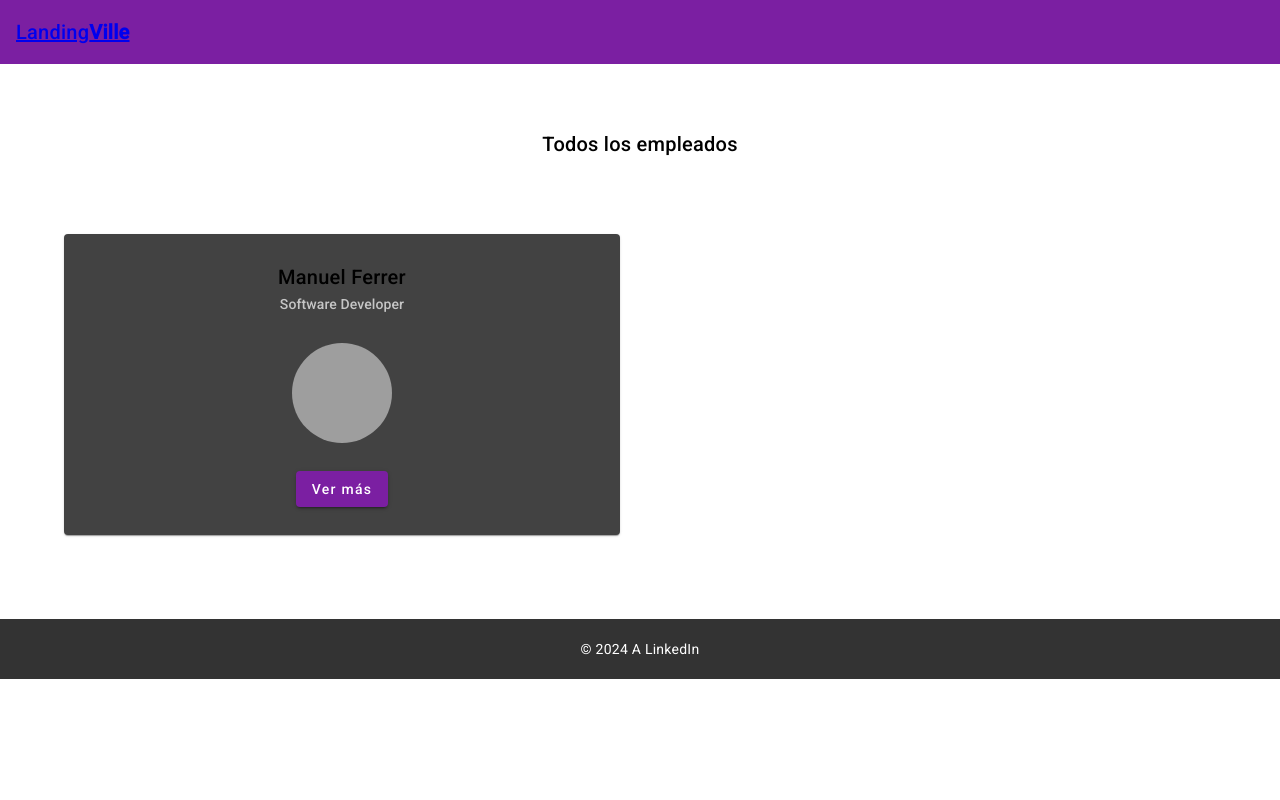
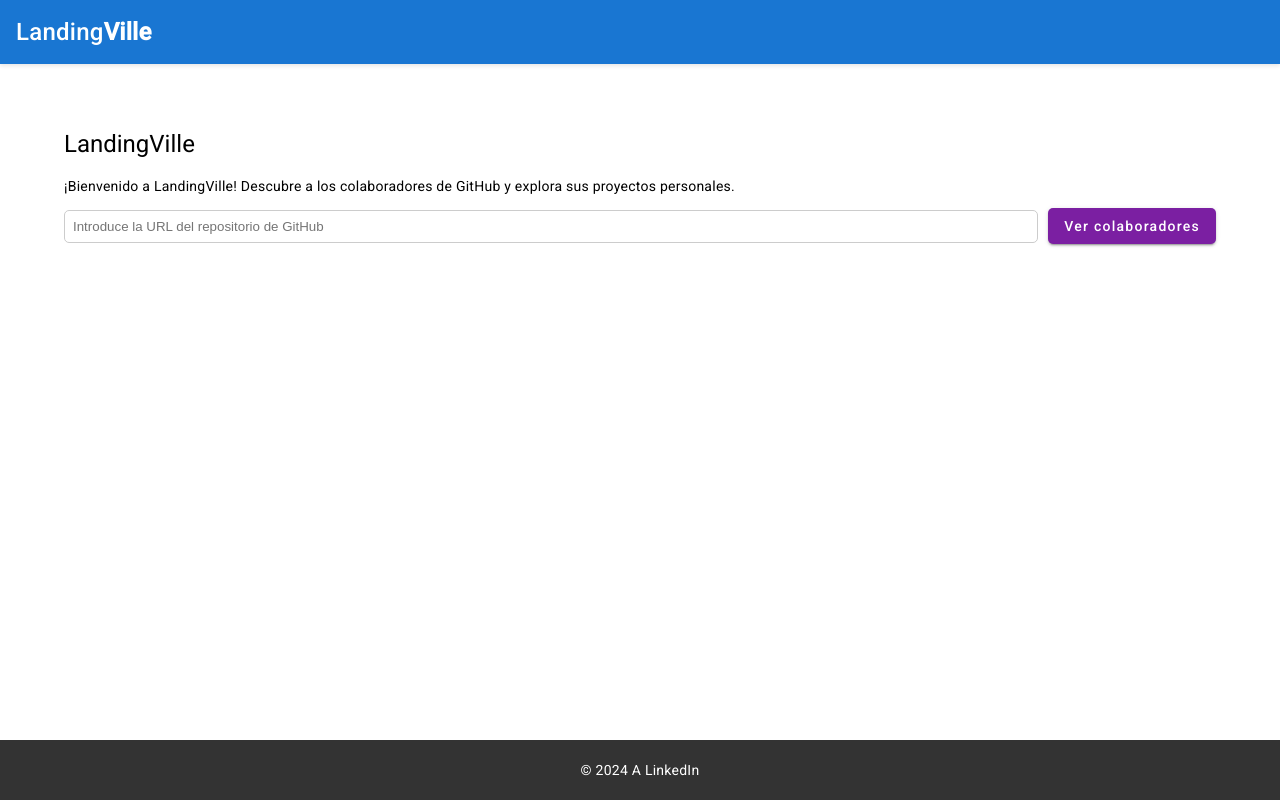
Before and after one commit to ManuFerrer094/landingville, an Angular app: page / in a window 1280 px wide. Built offline with nearby package versions, Linux system fonts and the light colour scheme; grey boxes are pictures that could not be loaded.

Commit message:
Project upgrade to generate landing page per contributor in github project

```diff
--- a/src/app/app.module.ts
+++ b/src/app/app.module.ts
@@ -17,6 +17,8 @@ import { MatListModule } from '@angular/material/list';
 import { MatChipsModule } from '@angular/material/chips';
 import { MatIconModule } from '@angular/material/icon';
 import { MatPaginatorModule } from '@angular/material/paginator';
+import { FormsModule } from '@angular/forms';
+import { MatFormFieldModule } from '@angular/material/form-field';
 
 @NgModule({
   declarations: [
@@ -39,7 +41,9 @@ import { MatPaginatorModule } from '@angular/material/paginator';
     MatChipsModule,
     MatIconModule,
     HttpClientModule,
-    MatPaginatorModule
+    MatPaginatorModule,
+    FormsModule,
+    MatFormFieldModule
   ],
   providers: [],
   bootstrap: [AppComponent]
--- a/src/app/csv.service.ts
+++ b/src/app/csv.service.ts
@@ -1,13 +1,14 @@
 import { Injectable } from '@angular/core';
-import { HttpClient } from '@angular/common/http';
-import { Observable } from 'rxjs';
-import { map } from 'rxjs/operators';
+import { HttpClient, HttpParams } from '@angular/common/http';
+import { Observable, map } from 'rxjs';
 
 @Injectable({
   providedIn: 'root'
 })
 export class CsvService {
   landingsData = 'assets/landings.csv';
+  apiUrl = 'https://api.github.com/repos/';
+  repoUrl: string = '';
 
   constructor(private http: HttpClient) { }
 
@@ -23,7 +24,7 @@ export class CsvService {
         return {
           nombre: fields[0],
           rol: fields[1],
-          descripcion: fields[2],
+          bio: fields[2],
           email: fields[3],
           telefono: fields[4],
           linkedin: fields[5],
@@ -44,4 +45,18 @@ export class CsvService {
       })
     );
   }
+
+  getRepoContributors(repoUrl: string): Observable<any[]> {
+    const repoName = repoUrl.split('/').slice(-2).join('/');
+    const url = `${this.apiUrl}${repoName}/contributors`;
+    return this.http.get<any[]>(url);
+  }
+
+  setRepoUrl(url: string): void {
+    this.repoUrl = url;
+  }
+
+  getRepoUrl(): string {
+    return this.repoUrl;
+  }
 }
--- a/src/app/footer/footer.component.css
+++ b/src/app/footer/footer.component.css
@@ -3,6 +3,9 @@
   color: #fff;
   padding: 20px 0;
   text-align: center;
+  position: fixed;
+  bottom: 0;
+  width: 100%;
 }
 
 .footer a {
--- a/src/app/home/home.component.css
+++ b/src/app/home/home.component.css
@@ -59,3 +59,26 @@ mat-card-actions {
     justify-content: center;
   }
 }
+
+.input-container {
+  display: flex;
+  align-items: center;
+  margin-bottom: 3%;
+}
+
+.input-container input {
+  flex: 1;
+  margin-right: 10px;
+  border-radius: 5px;
+  border: 1px solid #ccc;
+  padding: 8px;
+}
+
+.input-container button {
+  border-radius: 5px;
+  padding: 8px 16px;
+}
+
+.mat-mdc-paginator-page-size {
+  display: none !important;
+}
--- a/src/app/home/home.component.html
+++ b/src/app/home/home.component.html
@@ -1,8 +1,13 @@
 <section id="homepage">
   <div class="container">
-    <h2>Todos los empleados</h2>
+    <h1>LandingVille</h1>
+    <p>¡Bienvenido a LandingVille! Descubre a los colaboradores de GitHub y explora sus proyectos personales.</p>
+    <div class="input-container">
+      <input matInput type="text" [(ngModel)]="repoUrl" placeholder="Introduce la URL del repositorio de GitHub">
+      <button mat-raised-button color="primary" (click)="getRepoContributors()">Ver colaboradores</button>
+    </div>
     <div class="mat-card-container">
-      <mat-card *ngFor="let landing of landings">
+      <mat-card *ngFor="let landing of displayedLandings">
         <div class="header-title">
           <mat-card-title>{{ landing.name }}</mat-card-title>
           <mat-card-subtitle>{{ landing.role }}</mat-card-subtitle>
@@ -13,5 +18,9 @@
         </mat-card-actions>
       </mat-card>
     </div>
+    <mat-paginator *ngIf="displayedLandings.length > 0" [length]="landings.length"
+                   [pageSize]="pageSize"
+                   (page)="onPageChange($event)">
+    </mat-paginator>
   </div>
 </section>
--- a/src/app/home/home.component.ts
+++ b/src/app/home/home.component.ts
@@ -1,6 +1,7 @@
-import { Component, OnInit } from '@angular/core';
+import { Component, OnInit, ViewChild } from '@angular/core';
 import { CsvService } from '../csv.service';
 import { HttpErrorResponse } from '@angular/common/http';
+import { MatPaginator, PageEvent } from '@angular/material/paginator';
 
 @Component({
   selector: 'app-home',
@@ -9,30 +10,62 @@ import { HttpErrorResponse } from '@angular/common/http';
 })
 export class HomeComponent implements OnInit {
   landings: any[] = [];
-  columnsCount = 1;
+  displayedLandings: any[] = [];
+  repoUrl: string = '';
+  pageSize: number = 10;
+
+  @ViewChild(MatPaginator) paginator: MatPaginator | undefined;
 
   constructor(private csvService: CsvService) { }
 
   ngOnInit(): void {
-    this.csvService.readCsvFile().subscribe(
-      (data: any) => {
-        const lines = data.split('\n');
-        lines.forEach((line: string, index: number) => {
-          const fields = line.split(',');
-          if (index !== 0 && fields.length > this.columnsCount) {
-            this.landings.push({
+    const storedRepoUrl = sessionStorage.getItem('repoUrl');
+    if (storedRepoUrl) {
+      this.repoUrl = storedRepoUrl;
+      this.getRepoContributors();
+    }
+  }
+
+  getRepoContributors() {
+    if (this.repoUrl) {
+      sessionStorage.setItem('repoUrl', this.repoUrl);
+
+      this.csvService.setRepoUrl(this.repoUrl);
+      this.csvService.getRepoContributors(this.repoUrl).subscribe(
+        (contributors: any[]) => {
+          this.landings = contributors.map((contributor, index) => ({
             id: index,
-              name: fields[0],
-              role: fields[1],
-              img: fields[7],
+            name: contributor.login,
+            role: '',
+            img: contributor.avatar_url,
             url: `/landing/${index}`
-            });
+          }));
+
+          // Setea la pagina actual al primer elemento
+          if (this.paginator) {
+            this.paginator.firstPage();
           }
-        });
+
+          // Pagina los elementos al principio
+          this.paginateContributors();
         },
         (error: HttpErrorResponse) => {
-        console.error('Error al leer el archivo CSV:', error.message);
+          console.error('Error al obtener los contribuyentes del repositorio:', error.message);
         }
       );
     }
   }
+
+  onPageChange(event: PageEvent) {
+    this.pageSize = event.pageSize;
+    this.paginateContributors();
+  }
+
+  paginateContributors() {
+    if (this.paginator) {
+      const startIndex = this.paginator.pageIndex * this.paginator.pageSize;
+      const endIndex = startIndex + this.paginator.pageSize;
+      this.displayedLandings = this.landings.slice(startIndex, endIndex);
+    }
+  }
+}
--- a/src/app/landing/landing.component.html
+++ b/src/app/landing/landing.component.html
@@ -1,24 +1,24 @@
-<section id="landing">
+<section id="landing" *ngIf="userData">
   <div class="container">
-    <h1>Hola, soy {{ nombre }}</h1>
+    <h1>Hola, soy {{ userData.nombre }}</h1>
     <div class="profile-card">
       <div class="available">
-        <div class="avatar" [style.background-image]="'url(' + foto + ')'">
+        <div class="avatar" [style.background-image]="'url(' + userData.foto + ')'">
         </div>
-        <h2>{{ rol }}</h2>
-        <p>{{ descripcion }}</p>
+        <h2>{{ userData.rol }}</h2>
+        <p>{{ userData.bio }}</p>
         <div class="contact-card">
           <div class="contact-buttons">
-            <a target="_blank" href="{{ linkedin }}">
+            <a *ngIf="userData.blog" target="_blank" [href]="userData.blog">
               <i class="fab fa-linkedin"></i>
             </a>
-            <a target="_blank" href="{{ github }}">
+            <a *ngIf="userData.github" target="_blank" [href]="userData.github">
               <i class="fab fa-github"></i>
             </a>
-            <a href="mailto:{{ email }}">
+            <a *ngIf="userData.email" [href]="'mailto:' + userData.email">
               <i class="far fa-envelope"></i>
             </a>
-            <a href="tel:{{ telefono }}">
+            <a *ngIf="userData.telefono" [href]="'tel:' + userData.telefono">
               <i class="fas fa-phone"></i>
             </a>
           </div>
@@ -29,6 +29,6 @@
 </section>
 <section id="projects">
   <div class="container">
-    <app-portfolio *ngIf="username" [username]="username"></app-portfolio>
+    <app-portfolio *ngIf="userData.username" [username]="userData.username"></app-portfolio>
   </div>
 </section>
--- a/src/app/navbar/navbar.component.css
+++ b/src/app/navbar/navbar.component.css
@@ -0,0 +1,20 @@
+.mat-toolbar {
+  background-color: #1976d2;
+  color: white;
+  height: 64px;
+  box-shadow: 0 2px 4px rgba(0, 0, 0, 0.1);
+}
+
+.mat-toolbar a {
+  color: inherit;
+  text-decoration: none;
+  font-size: 1.5rem;
+}
+
+.mat-toolbar .spacer {
+  flex: 1;
+}
+
+.mat-toolbar strong {
+  font-weight: bold;
+}
--- a/src/app/portfolio/portfolio.component.html
+++ b/src/app/portfolio/portfolio.component.html
@@ -1,9 +1,5 @@
 <div *ngIf="errorMessage" class="error-message">
   {{ errorMessage }}
-</div>
-
-<div *ngIf="projects.length === 0 && !errorMessage" class="loading-message">
-  Cargando proyectos...
 </div>
 
 <div *ngIf="projects.length > 0">
```
Also changed, not shown: src/app/landing/landing.component.ts (+42 -32 lines), src/assets/landings.csv, 5 other files (tests, documents, lock files or other folders). Lines whose indentation alone changed are shown as unchanged.
